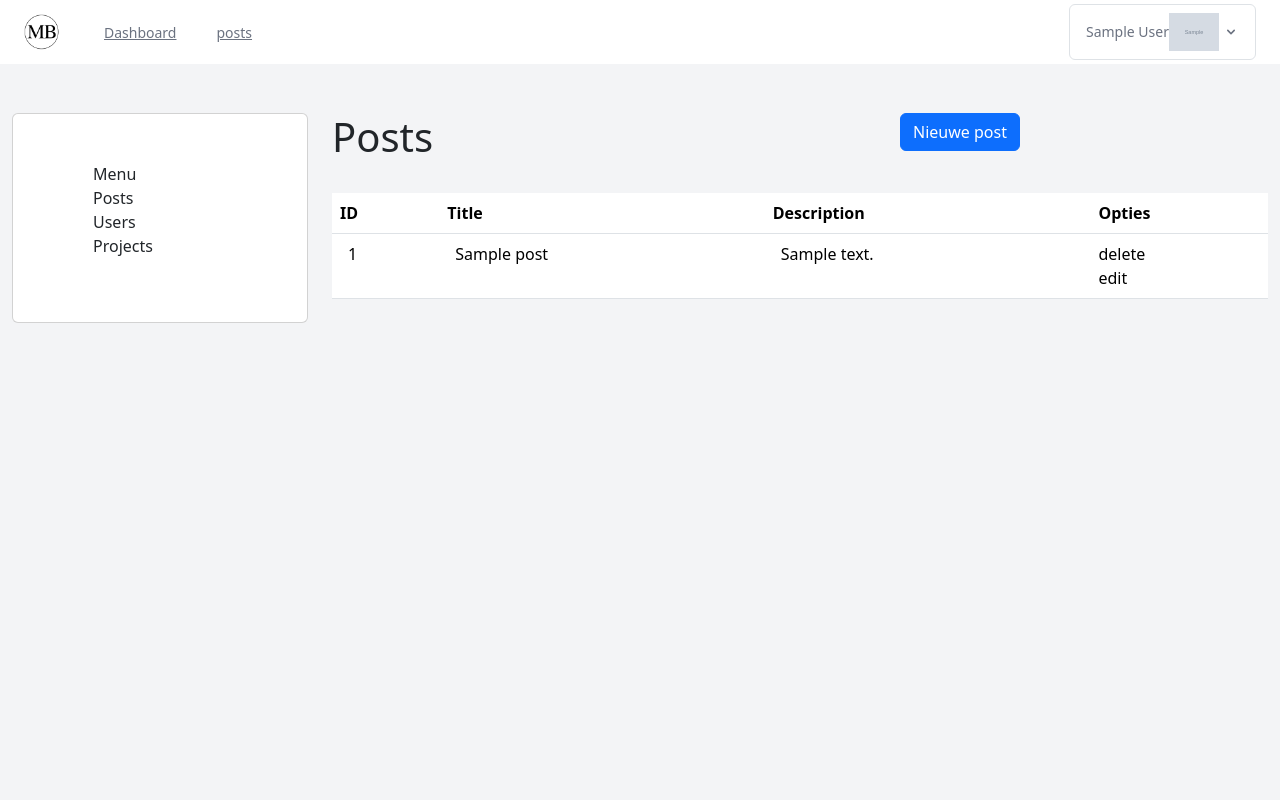
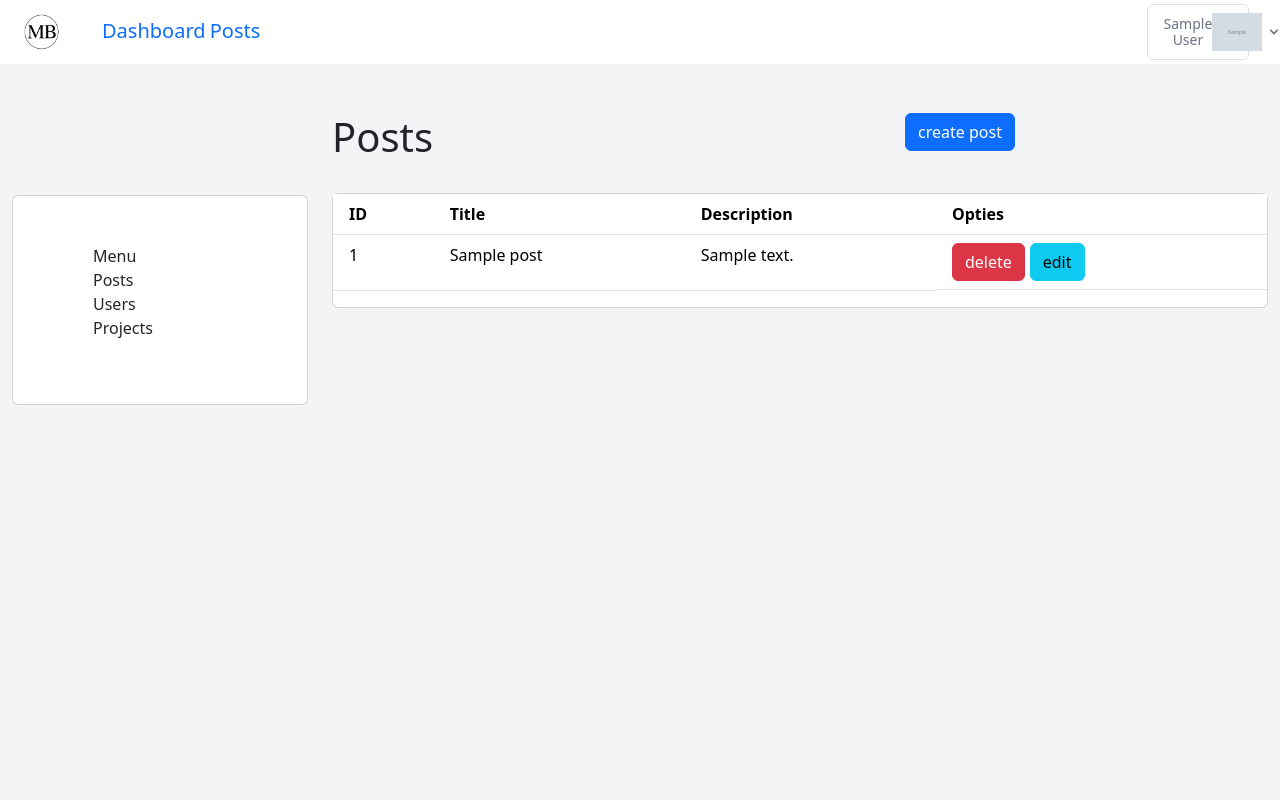
Before and after one commit to jurjan123/laravelblog, a Laravel app: page /posts in a window 1280 px wide. Run offline with Laravel 9, Linux system fonts and the light colour scheme; a user stored in the database is signed in; tables that the repository leaves empty hold one stand-in row (values such as "Sample post"); grey boxes marked "Sample" are stand-in pictures; style sheets or scripts are compiled from the project's sources; parts of the project's set-up code (start-up, migrations or seed data) failed here and were passed over; some libraries are stand-ins or nearby versions.

Commit message:
added edit function

```diff
--- a/app/Http/Controllers/PostController.php
+++ b/app/Http/Controllers/PostController.php
@@ -5,29 +5,24 @@ use ErrorException;
 use App\Models\Post;
 use Illuminate\Http\Request;
 use Illuminate\Support\Facades\DB;
+use Illuminate\Support\Facades\Http;
 use App\Providers\RouteServiceProvider;
 
 class PostController extends Controller
 {
-    /**
-     * Display a listing of the resource.
-     *
-     * @return \Illuminate\Http\Response
-     */
+
     public $posts, $title, $description, $post_id;
     public $updateMode = false;
 
+    //show index with posts
     public function index()
     {
         $posts = Post::all();
         return view("posts.index", compact("posts"));
     }
-    /**
-     * Show the form for creating a new resource.
-     *
-     * @return \Illuminate\Http\Response
-     */
-    public function create(Request $request)
+
+    // show create post page
+    public function create()
     {
         return view("posts.create");
 
@@ -38,12 +33,7 @@ class PostController extends Controller
         $this->description = "";
     }
 
-    /**
-     * Store a newly created resource in storage.
-     *
-     * @param  \Illuminate\Http\Request  $request
-     * @return \Illuminate\Http\Response
-     */
+    //store the post
     public function store(Request $request)
     {
         $validatedDate = $request->validate([
@@ -51,63 +41,45 @@ class PostController extends Controller
             'description' => 'required'
         ]);
 
+        $this->title = $validatedDate["title"];
+        $this->description = $validatedDate["description"];
+
 
         Post::create($validatedDate);
 
         $this->resetInputField();
 
         session()->flash("succes post created succesfully");
+
         return redirect("posts");
-
     }
 
-    /**
-     * Display the specified resource.
-     *
-     * @param  int  $id
-     * @return \Illuminate\Http\Response
-     */
-    public function show($id)
+    // edit existing post
+    public function edit(Request $request, Post $value)
     {
-        //
+
+        return view("posts.edit", [
+            "id" => $value->id,
+            "title" => $value->title,
+            "description" => $value->description
+        ]);
     }
 
-    /**
-     * Show the form for editing the specified resource.
-     *
-     * @param  int  $id
-     * @return \Illuminate\Http\Response
-     */
-    public function edit(Request $request)
+    public function update(Request $request, Post $value)
     {
+        $validatedDate = $request->validate([
+            'title' => 'required',
+            'description' => 'required'
+        ]);
 
+        $value->update($validatedDate);
+
+        return redirect()->route("posts.index");
     }
 
-    /**
-     * Update the specified resource in storage.
-     *
-     * @param  \Illuminate\Http\Request  $request
-     * @param  int  $id
-     * @return \Illuminate\Http\Response
-     */
-    public function update(Request $request, $id)
+    public function delete(Request $request, Post $value)
     {
-
-        return view("posts.create");
-    }
-
-    /**
-     * Remove the specified resource from storage.
-     *
-     * @param  int  $id
-     * @return \Illuminate\Http\Response
-     */
-    public function delete(Request $request)
-    {
-        $id = $request->get("id");
-        DB::delete('DELETE FROM posts WHERE id = '.$id,);
-        echo ("User Record deleted successfully.");
-        return redirect()->route('posts');
-
+        $value->delete();
+        return redirect()->route('posts.index');
     }
 }
--- a/app/Http/Middleware/Authenticate.php
+++ b/app/Http/Middleware/Authenticate.php
@@ -15,7 +15,7 @@ class Authenticate extends Middleware
     protected function redirectTo($request)
     {
         if (! $request->expectsJson()) {
-            return route('login');
+            return route('register');
         }
     }
 }
--- a/resources/views/components/nav-link.blade.php
+++ b/resources/views/components/nav-link.blade.php
@@ -2,8 +2,9 @@
 
 @php
 $classes = ($active ?? false)
-            ? 'inline-flex items-center px-1 pt-1 border-b-2 border-indigo-400 text-sm font-medium leading-5 text-gray-900 focus:outline-none focus:border-indigo-700 transition duration-150 ease-in-out'
+            ? 'inline-flex items-center px-1 pt-1 border-b-2  text-sm font-medium leading-5 text-gray-900 focus:outline-none focus:border-indigo-700 transition duration-150 ease-in-out'
             : 'inline-flex items-center px-1 pt-1 border-b-2 border-transparent text-sm font-medium leading-5 text-gray-500 hover:text-gray-700 hover:border-gray-300 focus:outline-none focus:text-gray-700 focus:border-gray-300 transition duration-150 ease-in-out';
+
 @endphp
 
 <a {{ $attributes->merge(['class' => $classes]) }}>
--- a/resources/views/includes/sidebar.blade.php
+++ b/resources/views/includes/sidebar.blade.php
@@ -1,5 +1,5 @@
-<div id="sidebar" class="align-middle">
-    <div class="card p-5 my-5">
+<div id="sidebar" class="align-middle" style="margin-top:130px">
+    <div class="card p-5 my-3">
         <ul class="menu">
             <li><span class="dropdown-item-text">Menu</span></li>
             <li><a class="dropdown-item" href="/posts">Posts</a></li>
--- a/resources/views/layouts/app.blade.php
+++ b/resources/views/layouts/app.blade.php
@@ -8,7 +8,7 @@
         <!-- Scripts -->
         @vite(['resources/css/app.css', 'resources/js/app.js'])
         <!-- Fonts -->
-        <link rel="stylesheet" href="https://cdn.jsdelivr.net/npm/bootstrap@5.3.0-alpha1/dist/css/bootstrap.min.css">
+        <link href="https://cdn.jsdelivr.net/npm/bootstrap@5.2.3/dist/css/bootstrap.min.css" rel="stylesheet" integrity="sha384-rbsA2VBKQhggwzxH7pPCaAqO46MgnOM80zW1RWuH61DGLwZJEdK2Kadq2F9CUG65" crossorigin="anonymous">
 
     </head>
 
@@ -18,19 +18,29 @@
 
             <!-- Page Content -->
             <main>
+                @if($_SERVER["REQUEST_URI"] == "/dashboard")
+                <div class="col-md-9 sm-3">
+                    {{ $slot }}
+                </div>
+                @else
                 <div class="container-fluid">
                     <div class="row">
-                        <div class="col-md-3">
+                        <div class="col-md-3 sm-3 vertical-align-middle">
                             @include('includes/sidebar')
                         </div>
-                        <div class="col-md-9">
+
+
+                        <div class="col-md-9 sm-3">
                             {{ $slot }}
                         </div>
 
                     </div>
 
                 </div>
+                @endif
             </main>
+
         </div>
+
     </body>
 </html>
--- a/resources/views/layouts/navigation.blade.php
+++ b/resources/views/layouts/navigation.blade.php
@@ -1,6 +1,7 @@
+<head><link rel="stylesheet" href="	https://cdn.jsdelivr.net/npm/bootstrap@5.3.0-alpha1/dist/css/bootstrap.min.css"></head>
 <nav x-data="{ open: false }" class="bg-white border-b border-gray-100">
     <!-- Primary Navigation Menu -->
-    <div class="max-w-7xl mx-auto px-4 sm:px-6 lg:px-8">
+    <div class="max-w-7xl mx-auto px-4 sm:px-6 lg:px-8  " >
         <div class="flex justify-between h-16">
             <div class="flex">
                 <!-- Logo -->
@@ -11,22 +12,20 @@
 
                 </div>
 
+
                 <!-- Navigation Links -->
-                <div class="hidden space-x-8 sm:-my-px sm:ml-10 sm:flex">
-                    <x-nav-link :href="route('dashboard')" :active="request()->routeIs('dashboard')">
-                        {{ __('Dashboard') }}
-                    </x-nav-link>
-                    <x-nav-link :href="route('posts')" :active="request()->routeIs('dashboard')">
-                        {{ __('posts') }}
-                    </x-nav-link>
 
-                </div>
-            </div>
+                    <div class="container row-flex py-3" style="gap:30px; margin-left: 30px;">
+                   <a style="text-decoration:none; font-size:20px" href="{{ route('dashboard') }}">Dashboard</a>
+                    <a style="text-decoration:none; font-size:20px"  href="{{ route('posts.index') }}">Posts</a>
+                    </div>
+
+
 
 
 
             <!-- Settings Dropdown -->
-            <div class="hidden sm:flex sm:items-center sm:ml-6">
+            <div class="hidden sm:flex sm:items-center sm:ml-6" style="margin-left:790px">
                 <x-dropdown align="right" width="48">
                     <x-slot name="trigger">
                         <button class="inline-flex items-center px-3 py-2 border border-transparent text-sm leading-4 font-medium rounded-md text-gray-500 bg-white hover:text-gray-700 focus:outline-none transition ease-in-out duration-150">
--- a/resources/views/posts/index.blade.php
+++ b/resources/views/posts/index.blade.php
@@ -5,39 +5,33 @@
             <h1>Posts</h1>
         </div>
         <div class="col-md-4 text-center">
-            <button type="button" class="btn btn-primary" href="{{route("create")}}">Nieuwe post</button>
+            <a href="{{route("posts.create")}}" class="btn btn-primary" role="button">create post</a>
         </div>
     </div>
     <div class="row">
         <div class="col-md-12">
-            <div class="col-md-12">
-                <table class="table">
+            <div class="col-md-12 card">
+                <table class="table ">
                     <thead>
-                    <tr>
-                        <th class="">ID</th>
-                        <th class="">Title</th>
-                        <th class="">Description</th>
-                        <th>Opties</th>
+                    <tr >
+                        <th class="py-2 px-3 border-b">ID</th>
+                        <th class="py-2 px-3 border-b">Title</th>
+                        <th class="py-2 px-3 border-b">Description</th>
+                        <th class="py-2 px-3 border-b">Opties</th>
                     </tr>
                     </thead>
                     <tbody>
-                        @foreach($posts as $post)
+                        @foreach($posts as $value)
                         <tr>
-                            <td class="py-2 px-3 border-b">{{$post->id}} </td>
-                            <td class="py-2 px-3 border-b">{{$post->title}} </td>
-                            <td class="py-2 px-3 border-b">{{$post->description}}</td>
+                            <td class="py-2 px-3 border-b">{{$value->id}} </td>
+                            <td class="py-2 px-3 border-b">{{$value->title}} </td>
+                            <td class="py-2 px-3 border-b">{{$value->description}}</td>
 
 
 
-                            <td ><form action="{{route("delete")}}" method="post">@method("delete")@csrf
-                                <input type="hidden" name="id" value="{{ $post->id }}">
-                                <button id="deletebutton" >delete</button>
-
-
-                            </form>
-                                <button id="editbutton" onclick="{{route("edit")}}" onchange="event.Preventdefault()">edit
+                            <td " class=" d-flex px-3 border-b py-2" style="gap:5px"><form action="{{route("posts.delete", $value)}}" method="post">@csrf<button type="submit" class="btn btn-danger" role="button">delete</button></form>
+                                <form action="{{route("posts.edit", $value)}}" method="post">@csrf<button type="submit" class="btn btn-info" role="button">edit</button></form>
                             </td>
-
                         </tr>
                     @endforeach
                     </tbody>
--- a/resources/views/profile/partials/update-profile-information-form.blade.php
+++ b/resources/views/profile/partials/update-profile-information-form.blade.php
@@ -47,9 +47,9 @@
             @endif
         </div>
         <div>
-            <x-input-label for="image" :value="__('change image')" />
+           <!-- <x-input-label for="image" :value="__('change image')" />
             <x-text-input id="image" name="image" placeholder="change image" type="file" class="mt-1 block w-full" :value="old('name', $user->name)" required autofocus autocomplete="name" />
-            <x-input-error class="mt-2" :messages="$errors->get('name')" />
+            <x-input-error class="mt-2" :messages="$errors->get('name')" />-->
         </div>
 
         <div class="flex items-center gap-4">
--- a/routes/web.php
+++ b/routes/web.php
@@ -25,16 +25,12 @@ Route::get('/', function () {
     return view('index');
 })->middleware("guest");
 
-Route::get("/welcome", function(){
-    return view("welcome");
-});
 
 Route::get('/dashboard', function () {
     return view('dashboard');
 })->middleware(['auth', 'verified'])->name('dashboard');
 
-
-Route::get("/posts/show/{id}", [PostController::class, "show"])->name("posts");
+//Route::get("/posts/show/{id}", [PostController::class, "show"])->name("posts");
 
 
 Route::middleware('auth')->group(function () {
@@ -42,28 +38,24 @@ Route::middleware('auth')->group(function () {
     Route::patch('/profile', [ProfileController::class, 'update'])->name('profile.update');
     Route::delete('/profile', [ProfileController::class, 'destroy'])->name('profile.destroy');
 
-    Route::get("/posts", [PostController::class, "index"])->name("posts");
-    Route::get("/posts/create", [PostController::class, "create"])->name("create");
-    Route::post("/posts/store", [PostController::class, "store"])->name("store");
-    Route::get("/posts/edit", [PostController::class, "edit"])->name("edit");
-    Route::delete('/posts/delete', [App\Http\Controllers\PostController::class, 'delete'])->name('delete');
+
+
+    Route::get("/posts", [PostController::class, "index"])->name("posts.index");
+    Route::get("/posts/create", [PostController::class, "create"])->name("posts.create");
+    Route::post("/posts/store", [PostController::class, "store"])->name("posts.store");
+
+
+    Route::post("posts/{value}/edit", [PostController::class, "edit"])->name("posts.edit");
+    Route::put('/posts/{value}', [Postcontroller::class, 'update']);
+
+    Route::post('/posts/{value}/delete', [PostController::class, 'delete'])->name('posts.delete');
 
     Route::get("/users", [PostController::class, "index"])->name("users");
     Route::get("/projects", [PostController::class, "index"])->name("projects");
 
-    Route::get("/practice", function(){
-        return view("practice");
-    });
 });
-
-
-
 
 
 Route::view("/practice", "practice");
 
-
-
-
-
 require __DIR__.'/auth.php';
```
Also changed, not shown: resources/views/posts/create.blade.php (+13 -11 lines), resources/views/posts/edit.blade.php (+19 -19 lines).
